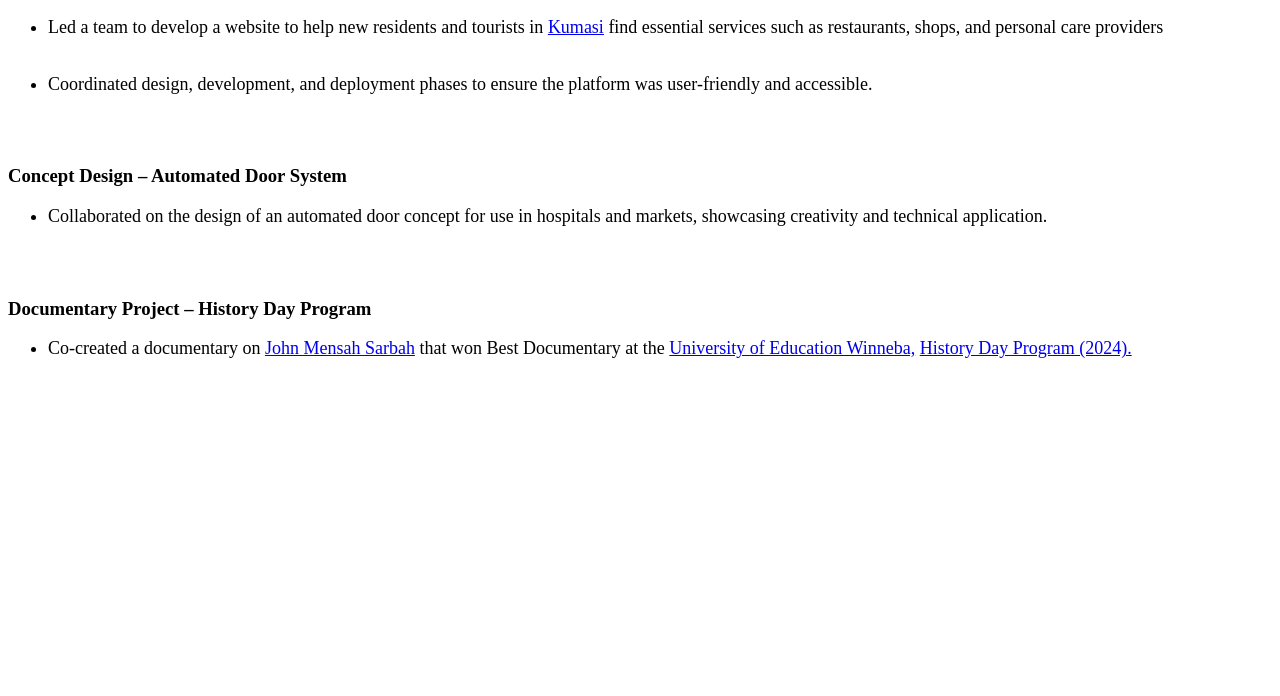
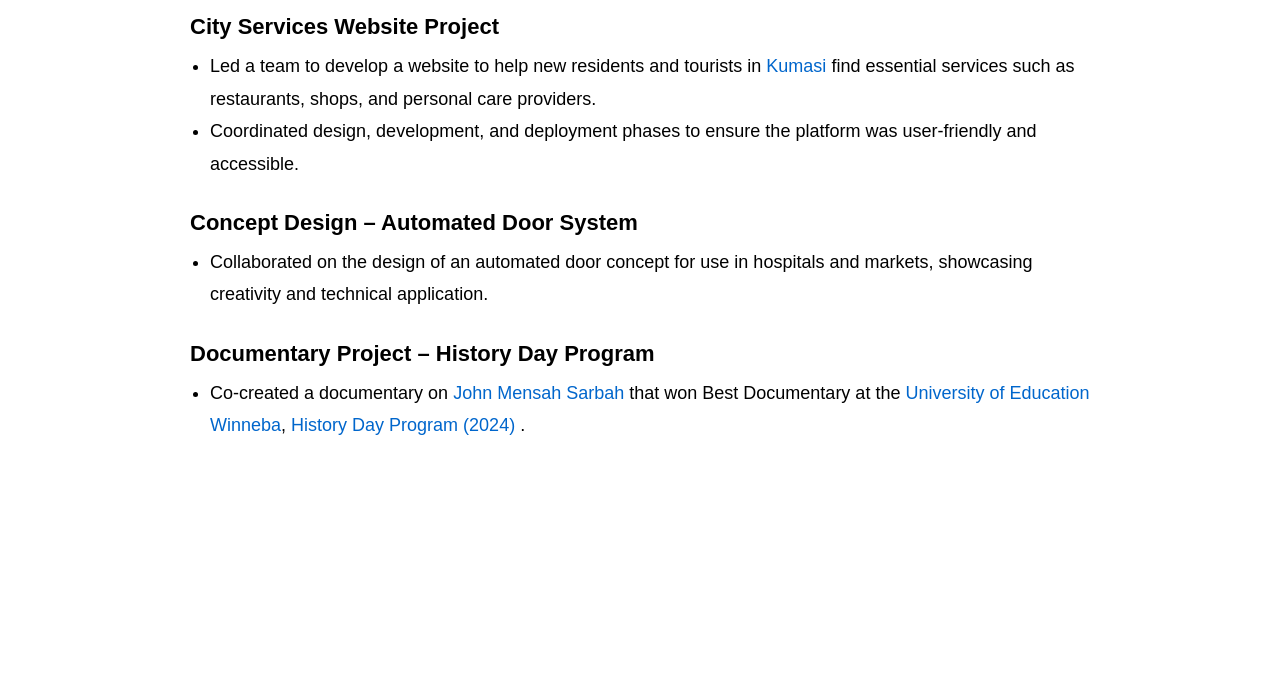
Before and after one commit to JasonPeprah/Jason-Peprah-CV, a plain HTML site: page Day_41_Projects.html in a window 1280 px wide. Shown: the part 104-800 px from the top of the page. Drawn offline with Linux system fonts and the light colour scheme.

Commit message:
Update Day_41_Projects.html

```diff
--- a/Day_41_Projects.html
+++ b/Day_41_Projects.html
@@ -1,43 +1,92 @@
 <!doctype html>
 <html lang="en">
 <head>
-        <meta charset="UTF-8">
-        <meta name="viewport" content="width=device-width, initial-scale=1">
+  <meta charset="UTF-8" />
+  <meta name="viewport" content="width=device-width, initial-scale=1" />
   <title>Projects</title>
+  <style>
+    body {
+      font-family: Arial, sans-serif;
+      margin: 15px;
+    }
+
+    .container {
+      max-width: 900px;
+      margin: auto;
+      padding: 15px;
+    }
+
+    h1 {
+      font-size: 32px;
+    }
+
+    h3 {
+      font-size: 22px;
+      margin-top: 30px;
+      margin-bottom: 10px;
+    }
+
+    ul.project-list {
+      font-size: 18px;
+      line-height: 1.8;
+      padding-left: 20px;
+      margin-top: 10px;
+      margin-bottom: 30px;
+    }
+
+    a {
+      text-decoration: none;
+      color: #0066cc;
+    }
+
+    a:hover {
+      text-decoration: underline;
+    }
+
+    @media (max-width: 600px) {
+      .container {
+        padding: 10px;
+      }
+    }
+  </style>
 </head>
 <body>
+  <div class="container">
     <h1>Projects</h1>
+
     <h3><strong>City Services Website Project</strong></h3>
-        <ul>
-            <li style="font-size: 18px;">
-                Led a team to develop a website to help new residents and tourists in <a
-                    href="https://en.wikipedia.org/wiki/Kumasi">Kumasi</a> find essential services
-                such as restaurants, shops, and personal care providers
+    <ul class="project-list">
+      <li>
+        Led a team to develop a website to help new residents and tourists in
+        <a href="https://en.wikipedia.org/wiki/Kumasi">Kumasi</a> find essential services
+        such as restaurants, shops, and personal care providers.
       </li>
-            <br></br>
-            <li style="font-size: 18px;">
-                Coordinated design, development, and deployment phases to ensure the platform was user-friendly
-                and accessible.
+      <li>
+        Coordinated design, development, and deployment phases to ensure the platform was
+        user-friendly and accessible.
       </li>
     </ul>
-        <br></br>
 
-        <h3><strong> Concept Design – Automated Door System</strong></h3>
-        <ul>
-            <li style="font-size: 18px;">
+    <h3><strong>Concept Design – Automated Door System</strong></h3>
+    <ul class="project-list">
+      <li>
         Collaborated on the design of an automated door concept for use in hospitals and markets,
         showcasing creativity and technical application.
       </li>
     </ul>
-        <br></br>
+
     <h3><strong>Documentary Project – History Day Program</strong></h3>
-        <ul>
-
-            <li style="font-size: 18px;">
-                Co-created a documentary on <a href="https://en.wikipedia.org/wiki/John_Mensah_Sarbah">John Mensah Sarbah</a> that won Best Documentary at the
-                <a href="https://www.uew.edu.gh/">University of
-                Education Winneba,</a> <a href="https://uew.edu.gh/dhe/events/2024-ghana-history-day-and-symposium#:~:text=The%20Department%20of%20History%20Education,and%20Patriotism%20in%20Ghana's%20History.">History Day Program (2024).</a>
+    <ul class="project-list">
+      <li>
+        Co-created a documentary on
+        <a href="https://en.wikipedia.org/wiki/John_Mensah_Sarbah">John Mensah Sarbah</a>
+        that won Best Documentary at the
+        <a href="https://www.uew.edu.gh/">University of Education Winneba</a>,
+        <a href="https://uew.edu.gh/dhe/events/2024-ghana-history-day-and-symposium#:~:text=The%20Department%20of%20History%20Education,and%20Patriotism%20in%20Ghana's%20History.">
+          History Day Program (2024)
+        </a>.
       </li>
     </ul>
+  </div>
 </body>
 </html>
```
Lines whose indentation alone changed are shown as unchanged.
